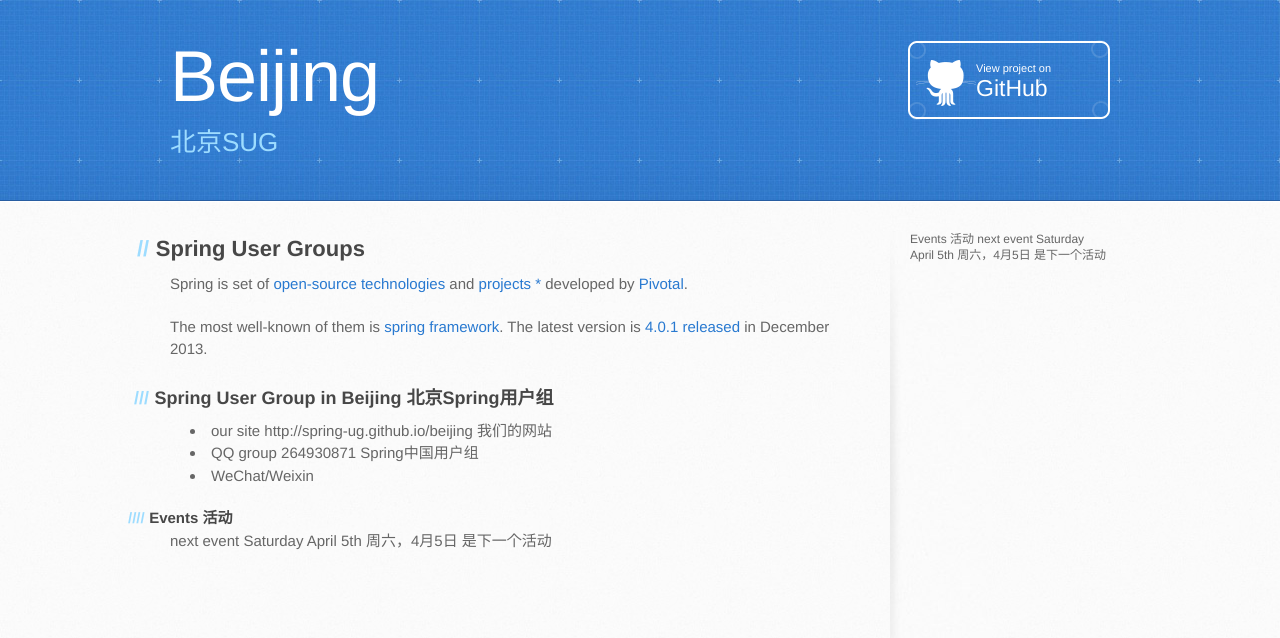
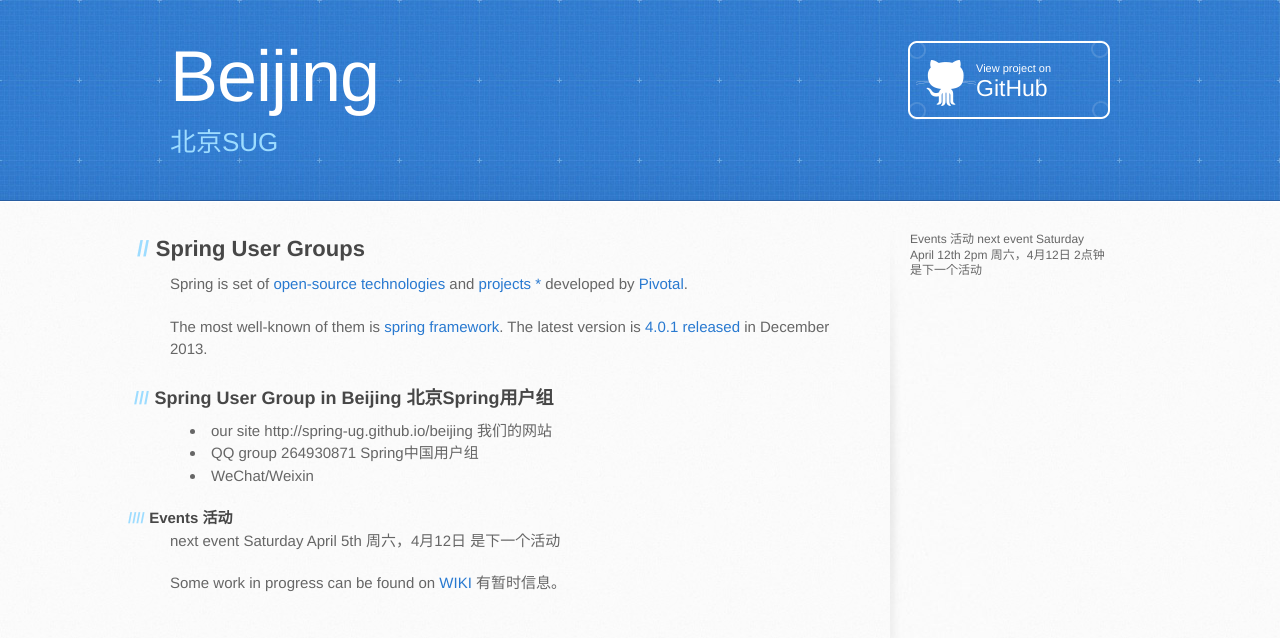
Before and after one commit to spring-ug/beijing, a Jekyll site: the page built from index.md, in a window 1280 px wide. Shown: the top 638 px of the page. Built offline with Jekyll 4.4.1, drawn with Linux system fonts in a browser that asks for light colours; Markdown is read by kramdown in place of the engine named in the settings.

Commit message:
event is on April 12th

```diff
--- a/_includes/events.md
+++ b/_includes/events.md
@@ -1,5 +1,5 @@
 Events 活动
 
-next event Saturday April 5th
+next event Saturday April 12th 2pm
 
-周六，4月5日 是下一个活动
+周六，4月12日 2点钟  是下一个活动
--- a/index.md
+++ b/index.md
@@ -22,4 +22,6 @@
 
 #### Events 活动
 
-next event Saturday April 5th 周六，4月5日 是下一个活动
+next event Saturday April 5th 周六，4月12日 是下一个活动
+
+Some work in progress can be found on [WIKI](https://github.com/spring-ug/beijing/wiki) 有暂时信息。
```
